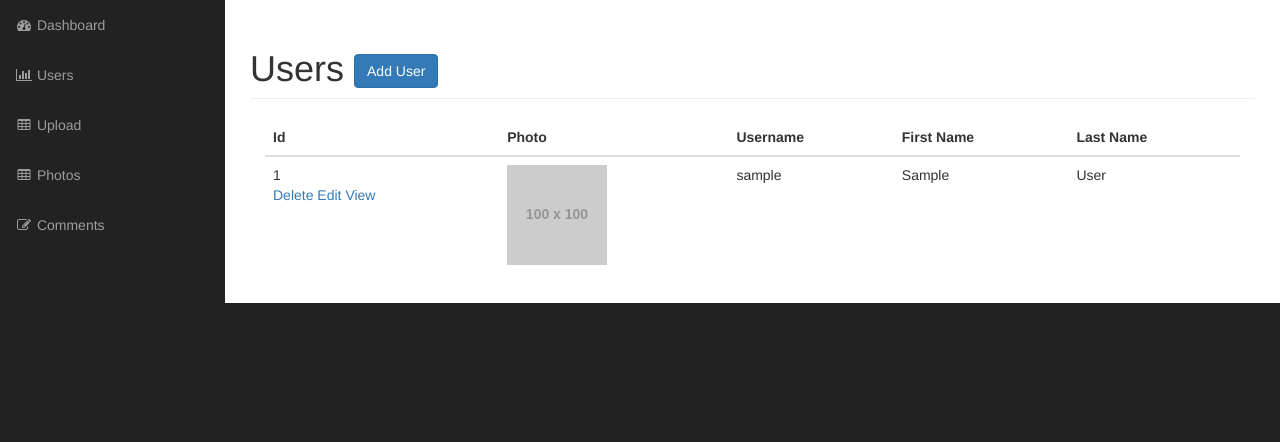
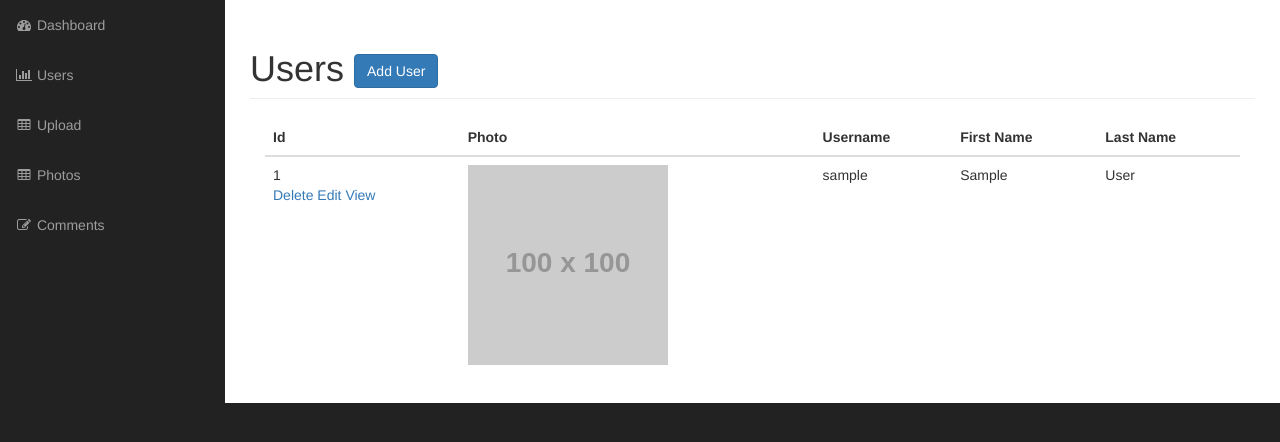
Before and after one commit to tund136/gallery-php, a PHP site: page /admin/users.php in a window 1280 px wide. Shown: the part 51-493 px from the top of the page. Run offline with PHP 8.4, Linux system fonts and the light colour scheme; the visitor is signed in with stand-in values (Sample User, id 1); tables that the repository leaves empty or names only in its code hold one stand-in row (values such as "Sample post"); grey boxes labelled with a size stand in for pictures from a placeholder-image service; some libraries are stand-ins or nearby versions.

Commit message:
Modified admin/css/styles.css file

```diff
--- a/admin/css/styles.css
+++ b/admin/css/styles.css
@@ -4,9 +4,9 @@
     border-radius: 5px;
 }
 
-.user_image {
-    width: 100px;
-    height: 100px;
+.admin-user-thumbnail {
+    width: 200px;
+    height: auto;
 }
 
 .photo-info-box {
```
